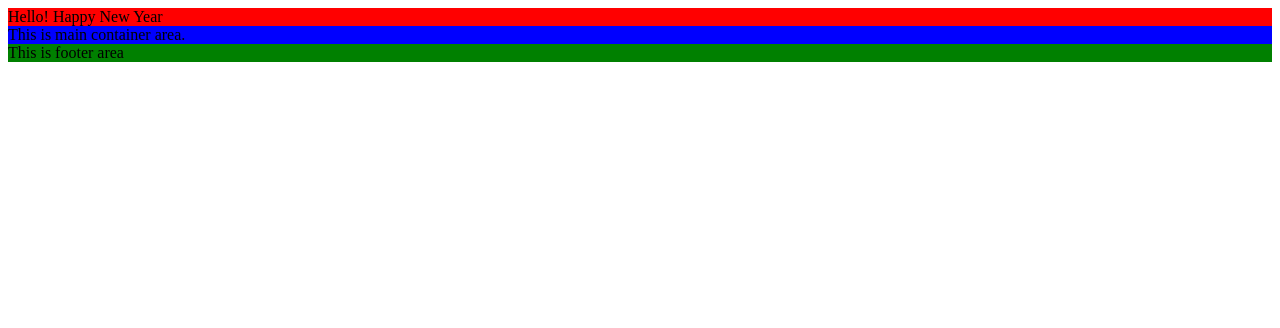
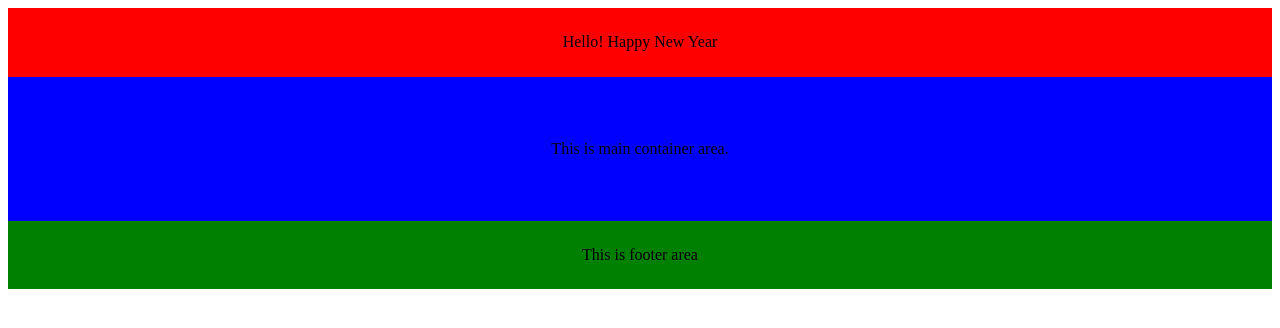
Before and after one commit to krishman98/csy1018-c, a plain HTML site: page index.html in a window 1280 px wide. Drawn offline with Linux system fonts and the light colour scheme.

Commit message:
home page modified

```diff
--- a/main.css
+++ b/main.css
@@ -1,9 +1,12 @@
+body{
+	margin=0;
+}
 header{
-	background: red;
+	background: red;padding: 2%;text-align:center;
 }
 section{
-	background: blue;
+	background: blue;padding: 5%;text-align: center;
 }
 footer{
-	background: green;
+	background: green;padding: 2%;text-align: center;
 }
```
